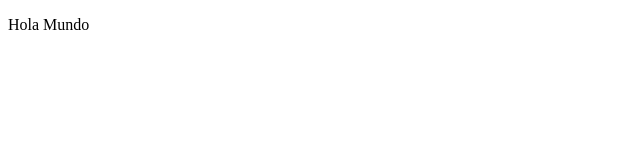
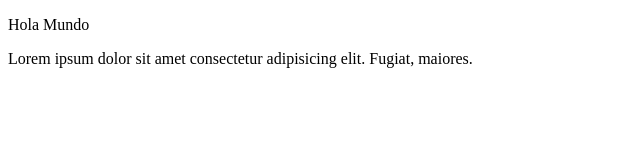
Before and after one commit to Camilo19-web/test-repositorio, a plain HTML site: page index.html in a window 1280 px wide. Shown: the whole page, without its empty margins (0-640 px from the left). Drawn offline with Linux system fonts and the light colour scheme.

Commit message:
Agregado DIV

```diff
--- a/index.html
+++ b/index.html
@@ -7,5 +7,9 @@
 </head>
 <body>
     <p>Hola Mundo</p>
+
+    <div>
+        <p>Lorem ipsum dolor sit amet consectetur adipisicing elit. Fugiat, maiores.</p>
+    </div>
 </body>
 </html>
```
